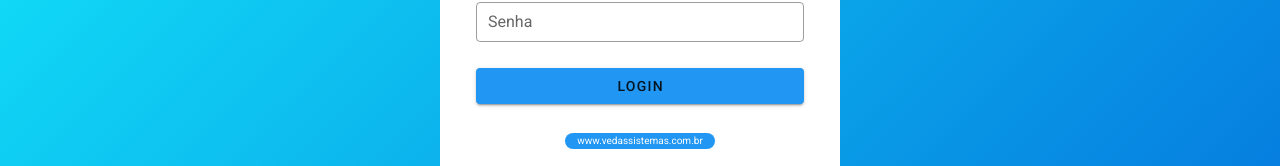
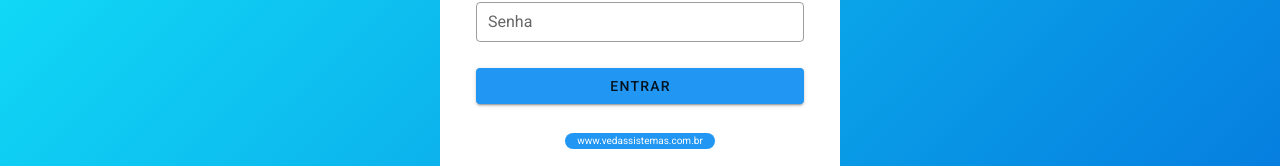
Before and after one commit to fernandes-dev/app-cobranca-electron, a Vue app: page / in a window 1280 px wide. Shown: the part 404-570 px from the top of the page. Built offline with nearby package versions, Linux system fonts and the light colour scheme.

Commit message:
alteracao: <login> foi alterado para <entrar>

```diff
--- a/public/index.html
+++ b/public/index.html
@@ -1,5 +1,5 @@
 <!DOCTYPE html>
-<html lang="en">
+<html lang="pt-br">
 
 <head>
   <meta charset="utf-8">
--- a/src/views/Login.vue
+++ b/src/views/Login.vue
@@ -28,7 +28,7 @@
                     class="mb-2"
                     @click="login()"
                   >
-                    <div color="white">Login</div>
+                    <div color="white">Entrar</div>
                   </v-btn>
                 </v-card-text>
                 <v-spacer></v-spacer>
```
